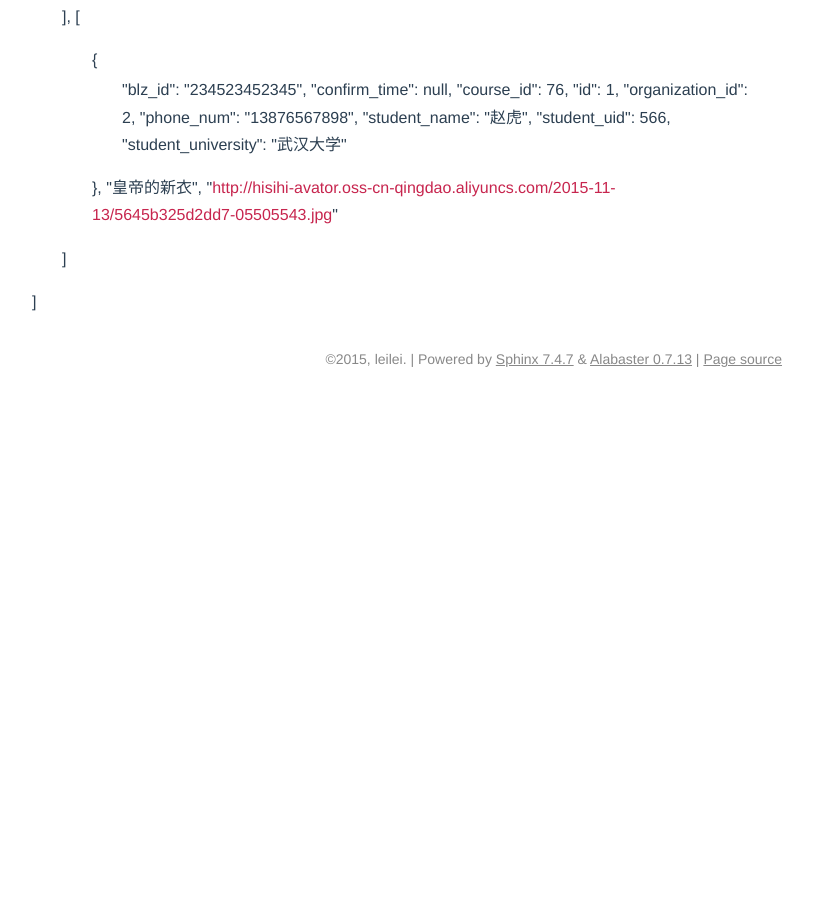
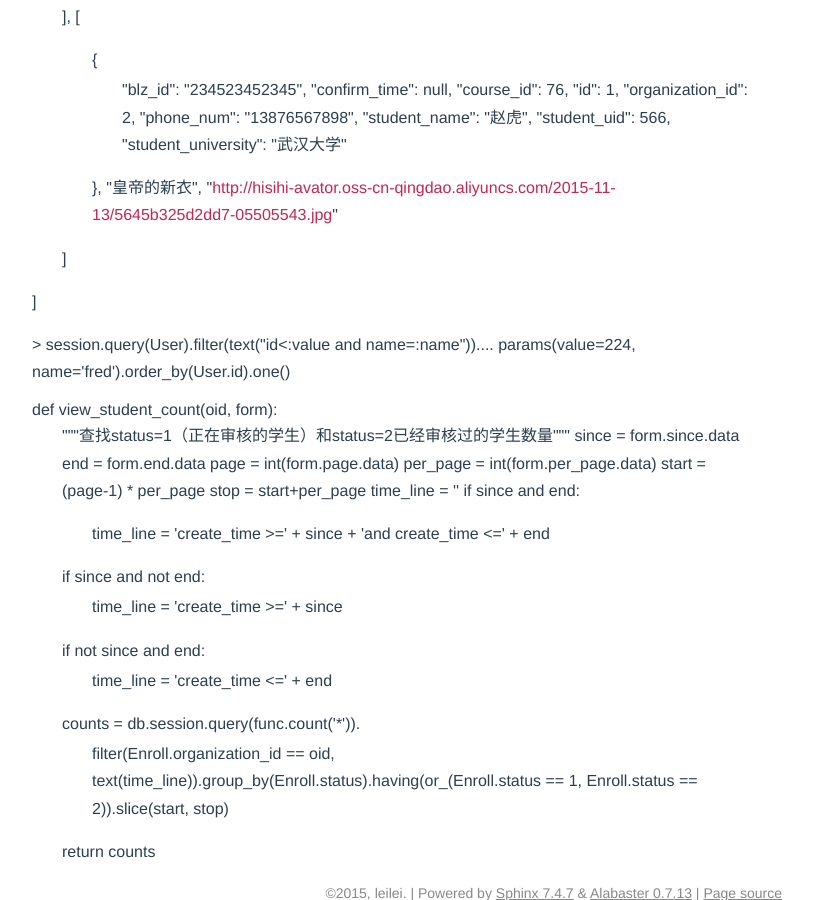
Before and after one commit to clownmelody/hisihi_api, a Sphinx documentation site: the page built from docs/tem.rst, in a window 1280 px wide and 900 px high, scrolled down 1207 px. Shown: the whole window, without its empty margins (358-1171 px from the left). Built offline with Sphinx 7.4.7, drawn with Linux system fonts in a browser that asks for light colours; before the commit the page ends 1604 px from its top, so only the background shows below that.

Commit message:
撒都没做

```diff
--- a/docs/tem.rst
+++ b/docs/tem.rst
@@ -75,3 +75,28 @@ v1/token
     "http://hisihi-avator.oss-cn-qingdao.aliyuncs.com/2015-11-13/5645b325d2dd7-05505543.jpg"
   ]
 ]
+
+> session.query(User).filter(text("id<:value and name=:name")).\
+...     params(value=224, name='fred').order_by(User.id).one()
+
+def view_student_count(oid, form):
+    """查找status=1（正在审核的学生）和status=2已经审核过的学生数量"""
+    since = form.since.data
+    end = form.end.data
+    page = int(form.page.data)
+    per_page = int(form.per_page.data)
+    start = (page-1) * per_page
+    stop = start+per_page
+    time_line = ''
+    if since and end:
+        time_line = 'create_time >=' + since + 'and create_time <=' + end
+    if since and not end:
+        time_line = 'create_time >=' + since
+    if not since and end:
+        time_line = 'create_time <=' + end
+    counts = db.session.query(func.count('*')).\
+        filter(Enroll.organization_id == oid, text(time_line)).\
+        group_by(Enroll.status).\
+        having(or_(Enroll.status == 1, Enroll.status == 2)).\
+        slice(start, stop)
+    return counts
```
Also changed, not shown: 6 other files.
